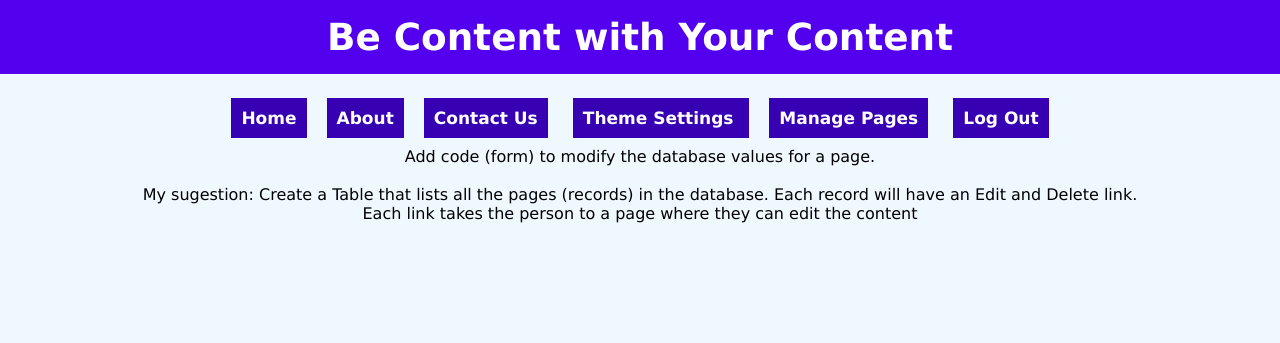
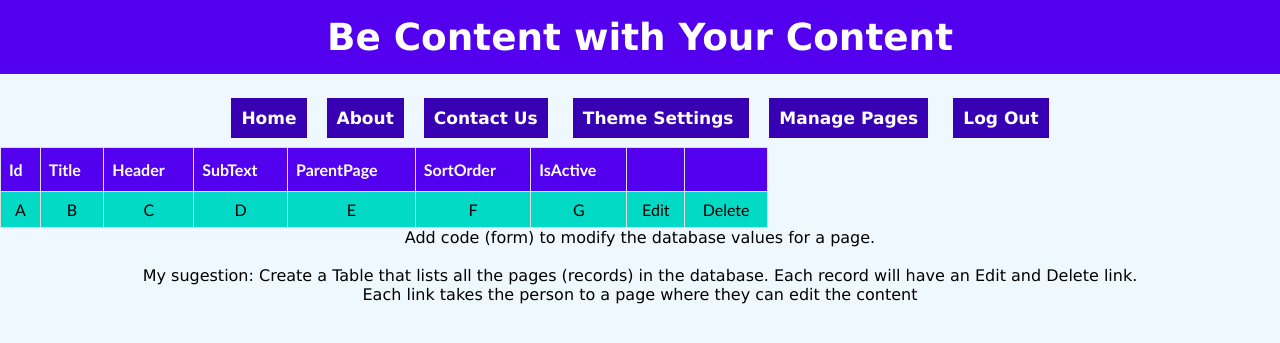
Before and after one commit to WistyDagel/BeContent, a PHP site: page /ManagePages.php in a window 1280 px wide. Shown: the top 343 px of the page. Run offline with PHP 8.4, Linux system fonts and the light colour scheme; the visitor is signed in with stand-in values (Sample User, id 1); data comes from the database, SQL or seed files in the repository.

Commit message:
Manage Pages Skeleton

```diff
--- a/Helper.php
+++ b/Helper.php
@@ -54,7 +54,7 @@ function PageDisplayAdmin($PageData, $PageId, $header, $subText) {
         $row = mysqli_fetch_array($PageData);
         echo '<input name="subText" value="' . $row['Header'] .  '">';
         echo '<input name="header" value="' . $row['SubText'] .  '">';
-        echo '<button name="a" onclick="' . UpdatePage(ConnGet(), $row) .'">Submit</button>';
+        echo '<button name="a" onclick="' . UpdatePage(ConnGet(), $PageData) .'">Submit</button>';
         echo '<br/><br/>';
         echo '<br/><br/>';
 
--- a/ManagePages.php
+++ b/ManagePages.php
@@ -10,6 +10,31 @@ if(!Auth()) {
 
 ?>
 
+<table>
+    <tr>
+        <th>Id</th>
+        <th>Title</th>
+        <th>Header</th>
+        <th>SubText</th>
+        <th>ParentPage</th>
+        <th>SortOrder</th>
+        <th>IsActive</th>
+        <th></th>
+        <th></th>
+    </tr>
+    <tr>
+        <td>A</td>
+        <td>B</td>
+        <td>C</td>
+        <td>D</td>
+        <td>E</td>
+        <td>F</td>
+        <td>G</td>
+        <td>Edit</td>
+        <td>Delete</td>
+    </tr>
+</table>
+
 Add code (form) to modify the database values for a page.
 <br />
 <br />
--- a/index.php
+++ b/index.php
@@ -27,8 +27,7 @@ if (Auth()) {
     PageDisplayAdmin($PageData, $PageId, $row['Header'], $row['SubText']);
 
     if (isset($_GET['subText']) && isset($_GET['header'])) {
-        // TODO broken
-        // UpdatePage($myDbConn, $PageData);
+        UpdatePage($myDbConn, $PageData);
     }
 } else {
     PageDisplay($PageData);
```
